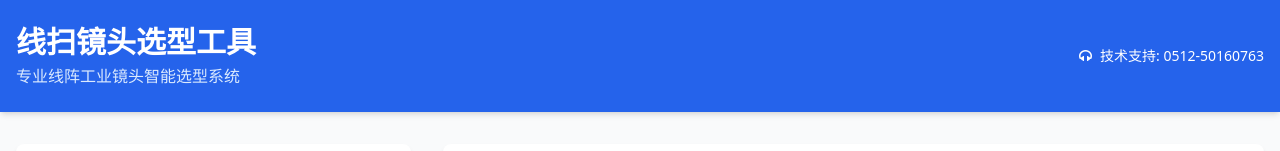
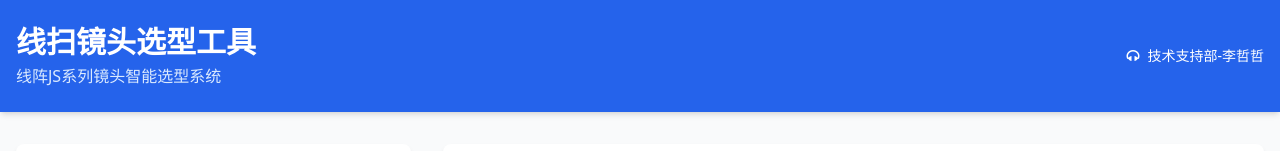
Before and after one commit to lbx276/recommendLens, a plain HTML site: page index.html in a window 1280 px wide. Shown: the top 151 px of the page. Drawn offline with nearby package versions, Linux system fonts and the light colour scheme.

Commit message:
Update product description and support contact

```diff
--- a/index.html
+++ b/index.html
@@ -45,11 +45,11 @@
             <div class="flex flex-col md:flex-row justify-between items-center">
                 <div>
                     <h1 class="text-2xl md:text-3xl font-bold">线扫镜头选型工具</h1>
-                    <p class="mt-1 text-blue-100">专业线阵工业镜头智能选型系统</p>
+                    <p class="mt-1 text-blue-100">线阵JS系列镜头智能选型系统</p>
                 </div>
                 <div class="mt-4 md:mt-0 flex items-center text-sm">
                     <i class="fa fa-headphones mr-2"></i>
-                    <span>技术支持: 0512-50160763</span>
+                    <span>技术支持部-李哲哲</span>
                 </div>
             </div>
         </div>
```
